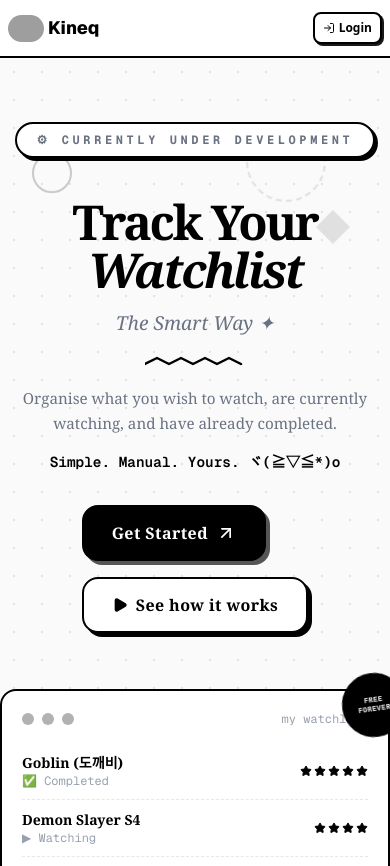
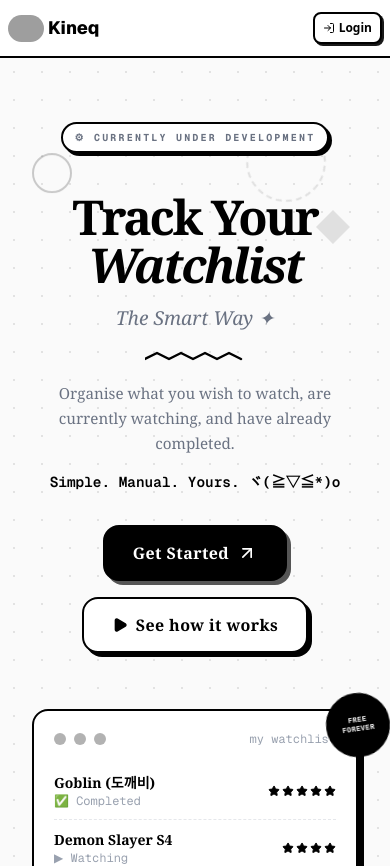
Before and after one commit to SnigdhaDatta/Kineq, a Next.js app in the folder client/: page / in a window 390 px wide. Shown: the top 866 px of the page. Built offline with nearby package versions, Linux system fonts and the light colour scheme; grey boxes are pictures that could not be loaded.

Commit message:
refactor: adjust padding and margin for layout consistency in LandingPage

```diff
--- a/client/app/landingPage.tsx
+++ b/client/app/landingPage.tsx
@@ -144,7 +144,7 @@ export default function LandingPage() {
       {/* ══════════════ HERO ══════════════ */}
       <section
         ref={heroRef}
-        className="relative flex flex-col items-center min-h-screen overflow-hidden w-full"
+        className="relative flex flex-col items-center min-h-screen overflow-hidden w-full px-4"
         style={{ background: "#fafafa" }}
       >
         {/* Parallax dot grid */}
@@ -184,10 +184,10 @@ export default function LandingPage() {
 
         {/* Dev badge */}
         <div
-          className="fade-up rounded-full border-2 border-black px-5 py-2 shadow-[3px_3px_0px_#000] bg-white mt-16 relative z-10"
+          className="fade-up rounded-full border-2 border-black px-3 py-1.5 sm:px-5 sm:py-2 shadow-[3px_3px_0px_#000] bg-white mt-16 relative z-10"
           style={{ animationDelay: "0.1s", opacity: 0 }}
         >
-          <p className="text-center text-xs font-mono font-bold tracking-[0.3em] uppercase text-gray-500">
+          <p className="text-center text-[10px] sm:text-xs font-mono font-bold tracking-[0.22em] sm:tracking-[0.3em] uppercase text-gray-500">
             ⚙ Currently Under Development
           </p>
         </div>
@@ -265,7 +265,7 @@ export default function LandingPage() {
 
         {/* CTAs */}
         <div
-          className="fade-up flex flex-col sm:flex-row gap-4 mt-8 relative z-10"
+          className="fade-up flex flex-col sm:flex-row items-center gap-4 mt-8 relative z-10"
           style={{ animationDelay: "0.85s", opacity: 0 }}
         >
           <Link href="/signup">
@@ -280,7 +280,7 @@ export default function LandingPage() {
 
         {/* Mock UI */}
         <div
-          className="fade-up relative mt-14 mx-4 z-10"
+          className="fade-up relative mt-14 mx-4 px-4 z-10"
           style={{
             animationDelay: "1s",
             opacity: 0,
@@ -346,7 +346,7 @@ export default function LandingPage() {
           </div>
         </div>
 
-        {/* Scroll cue */}
+        {/* Scroll cue
         <div
           className="absolute bottom-6 left-1/2 -translate-x-1/2 flex flex-col items-center gap-1"
           style={{ animation: "pulse 2s ease infinite" }}
@@ -355,7 +355,7 @@ export default function LandingPage() {
             SCROLL
           </span>
           <div className="w-px h-8 bg-gray-300" />
-        </div>
+        </div> */}
       </section>
 
       {/* ══════════════ MARQUEE ══════════════ */}
```
